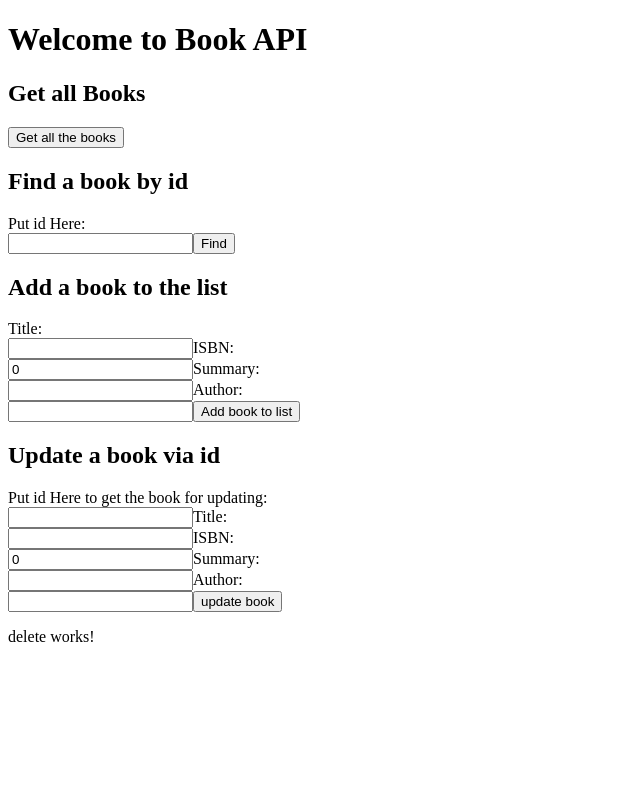
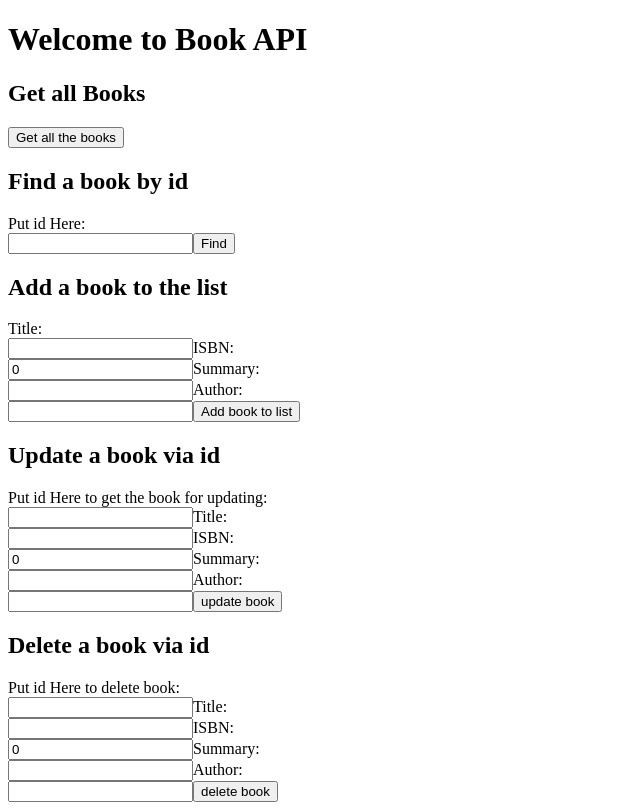
Before and after one commit to chas-academy/u08-angular-frontend-jossan93, an Angular app in the folder fronted/: page / in a window 1280 px wide. Shown: the whole page, without its empty margins (0-640 px from the left). Built offline with nearby package versions, Linux system fonts and the light colour scheme.

Commit message:
laggt till sa kan delete bok

```diff
--- a/fronted/src/app/books.service.ts
+++ b/fronted/src/app/books.service.ts
@@ -28,4 +28,7 @@ export class BooksService {
     return this.http.put<Book>(`${this.baseUrl}/update/${id}`, book);
   }
 
+  deleteBook(id: string): Observable<void> {
+    return this.http.delete<void>(`${this.baseUrl}/delete/${id}`);
+  }
 }
--- a/fronted/src/app/delete/delete.component.html
+++ b/fronted/src/app/delete/delete.component.html
@@ -1 +1,30 @@
-<p>delete works!</p>
+<div class="container">
+    <h2>Delete a book via id</h2>
+    <section id="deleteSectionID">
+        <div *ngIf="successMessage" class="success">
+        {{ successMessage }}
+        </div>
+        <div *ngIf="errorMessage" class="error">
+        {{ errorMessage }}
+        </div>
+
+        <form (ngSubmit)="deleteBook()">
+            <label for="id">Put id Here to delete book:</label><br>
+            <input type="text" [(ngModel)]="bookId" name="id" (blur)="fetchBook()" required>
+
+            <label for="deleteTitle">Title:</label><br>
+            <input type="text" [(ngModel)]="delete.Title" name="deleteTitle" required>
+
+            <label for="deleteISBN">ISBN:</label><br>
+            <input type="number" [(ngModel)]="delete.ISBN" name="deleteISBN" required>
+
+            <label for="deleteSummary">Summary:</label><br>
+            <input type="text" [(ngModel)]="delete.Summary" name="deleteSummary" required>
+
+            <label for="deleteAuthor">Author:</label><br>
+            <input type="text" [(ngModel)]="delete.Author" name="deleteAuthor" required>
+
+            <button type="submit">delete book</button>
+        </form>
+    </section>
+</div>
--- a/fronted/src/app/delete/delete.component.ts
+++ b/fronted/src/app/delete/delete.component.ts
@@ -1,11 +1,74 @@
+import { CommonModule } from '@angular/common';
 import { Component } from '@angular/core';
+import { FormsModule } from '@angular/forms';
+import { Book } from '../models/books.model';
+import { BooksService } from '../books.service';
 
 @Component({
   selector: 'app-delete',
-  imports: [],
+  imports: [CommonModule, FormsModule],
   templateUrl: './delete.component.html',
-  styleUrl: './delete.component.css'
+  styleUrls: ['./delete.component.css']
 })
 export class DeleteComponent {
+    bookId: string = '';
+  delete: Book = {
+    _id: '',
+    Title: '',
+    ISBN: 0,
+    Summary: '',
+    Author: ''
+  };
 
+  constructor(private booksService: BooksService) {}
+
+  fetchBook(): void {
+    if (!this.bookId.trim()) return;
+
+    this.booksService.getOneById(this.bookId).subscribe({
+      next: (book) => {
+        this.delete = { ...book };
+      },
+      error: () => {
+        alert('Book not found');
+        this.delete = {
+          _id: '',
+          Title: '',
+          ISBN: 0,
+          Summary: '',
+          Author: ''
+        };
+      }
+    });
+  }
+  successMessage: string = '';
+  errorMessage: string = '';
+
+  deleteBook(): void {
+    const trimmedId = this.bookId.trim();
+    this.successMessage = '';
+    this.errorMessage = '';
+
+    if (trimmedId.length !== 24) {
+      this.errorMessage = 'ID has to be 24.';
+      return;
+    }
+
+    this.booksService.deleteBook(trimmedId).subscribe({
+      next: () => {
+        this.successMessage = 'book has been deleted.';
+        this.bookId = '';
+        this.delete = {
+          _id: '',
+          Title: '',
+          ISBN: 0,
+          Summary: '',
+          Author: ''
+        };
+      },
+      error: () => {
+        this.errorMessage = 'delete has failed check id or networkerror.';
+      }
+    });
+  }
 }
```
